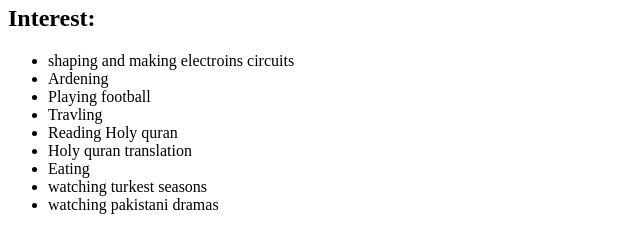
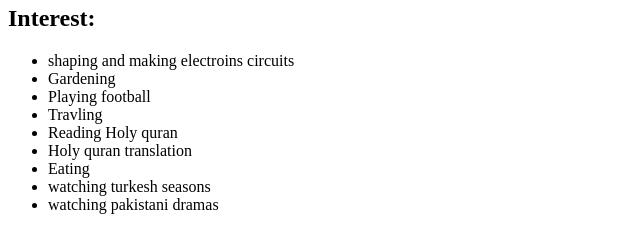
Before and after one commit to Noorullahkhalil/My-second-repo, a plain HTML site: page index.html in a window 1280 px wide. Shown: the part 1349-1580 px from the top of the page, 0-640 px from the left. Drawn offline with Linux system fonts and the light colour scheme.

Commit message:
my first website,making cv in html

```diff
--- a/index.html
+++ b/index.html
@@ -73,13 +73,13 @@
 <h2>Interest:</h2>
 
 <ul><li>shaping and making electroins circuits</li>
-<li>Ardening</li>
+<li>Gardening</li>
 <li>Playing football</li>
 <li>Travling</li>
 <li>Reading Holy quran </li>
 <li>Holy quran translation</li>
 <li>Eating</li>
-<li>watching turkest seasons</li>
+<li>watching turkesh seasons</li>
 <li>watching pakistani dramas</li>
 </ul>
 <h2>languages</h2>
```
